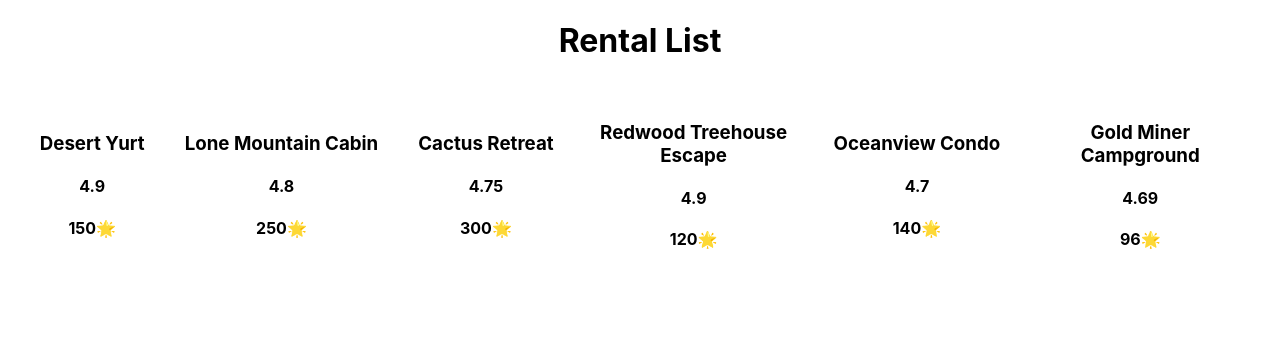
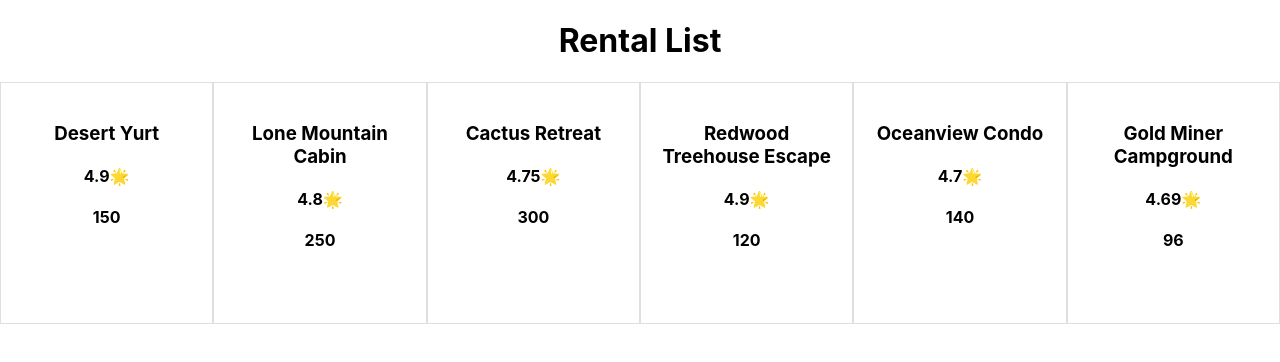
Before and after one commit to furkanesen35/React, a React (Create React App) app in the folder Rental Exercise/: page / in a window 1280 px wide. Shown: the top 362 px of the page. Built offline with nearby package versions, Linux system fonts and the light colour scheme.

Commit message:
bordered

```diff
--- a/Rental Exercise/src/App.css
+++ b/Rental Exercise/src/App.css
@@ -44,6 +44,8 @@
 }
 
 .container div {
-  max-width: 200px;
-  margin: 20px;
+  width: 200px;
+  height: 200px;
+  padding: 20px;
+  border: 1px solid rgb(223, 223, 223);
 }
--- a/Rental Exercise/src/components/List.js
+++ b/Rental Exercise/src/components/List.js
@@ -6,8 +6,8 @@ const List = ({ properties }) => {
    {properties.map((i) => {
     return (<div>
       <h3>{i.name}</h3>
-      <h4>{i.rating}</h4>
-      <h4>{i.price}🌟</h4>
+      <h4>{i.rating}🌟</h4>
+      <h4>{i.price}</h4>
      </div>)
    })}
   </div>
```
